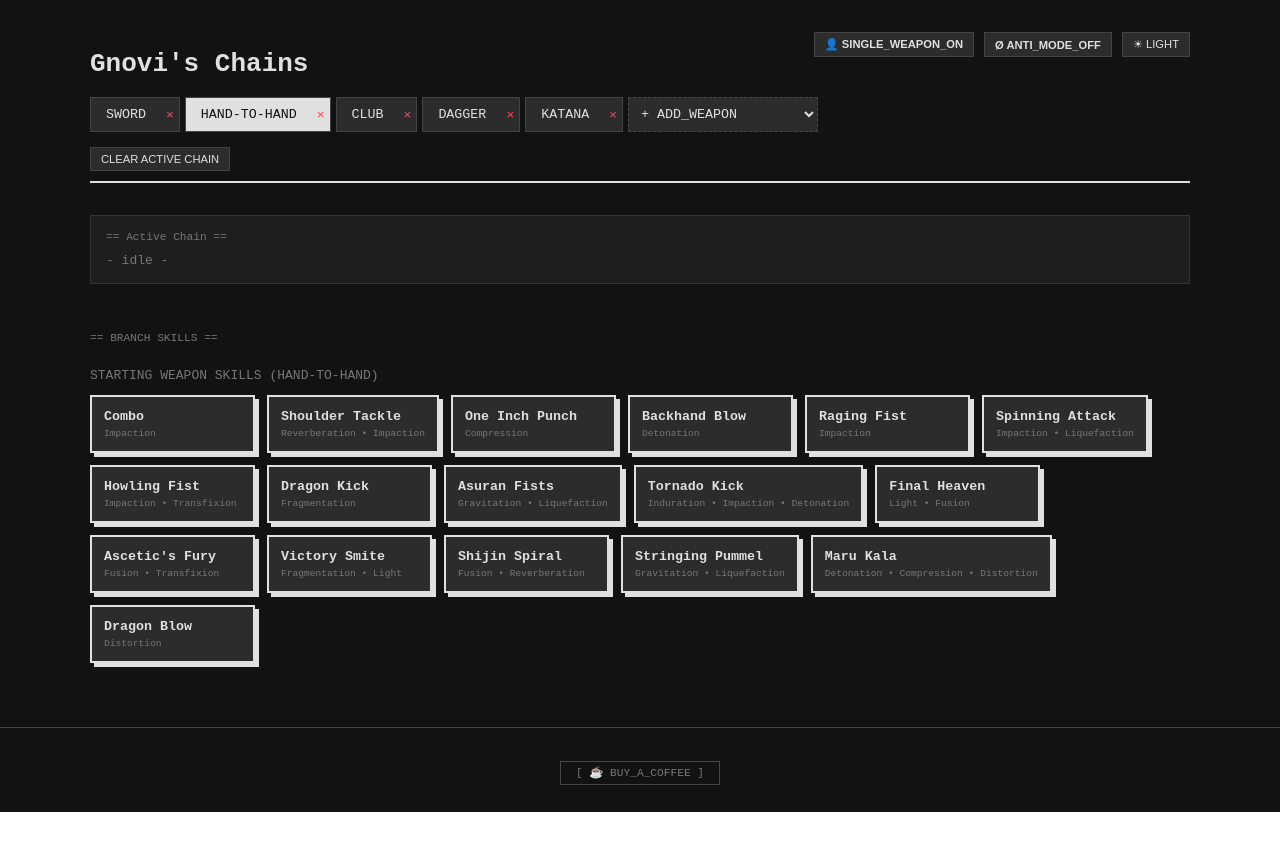
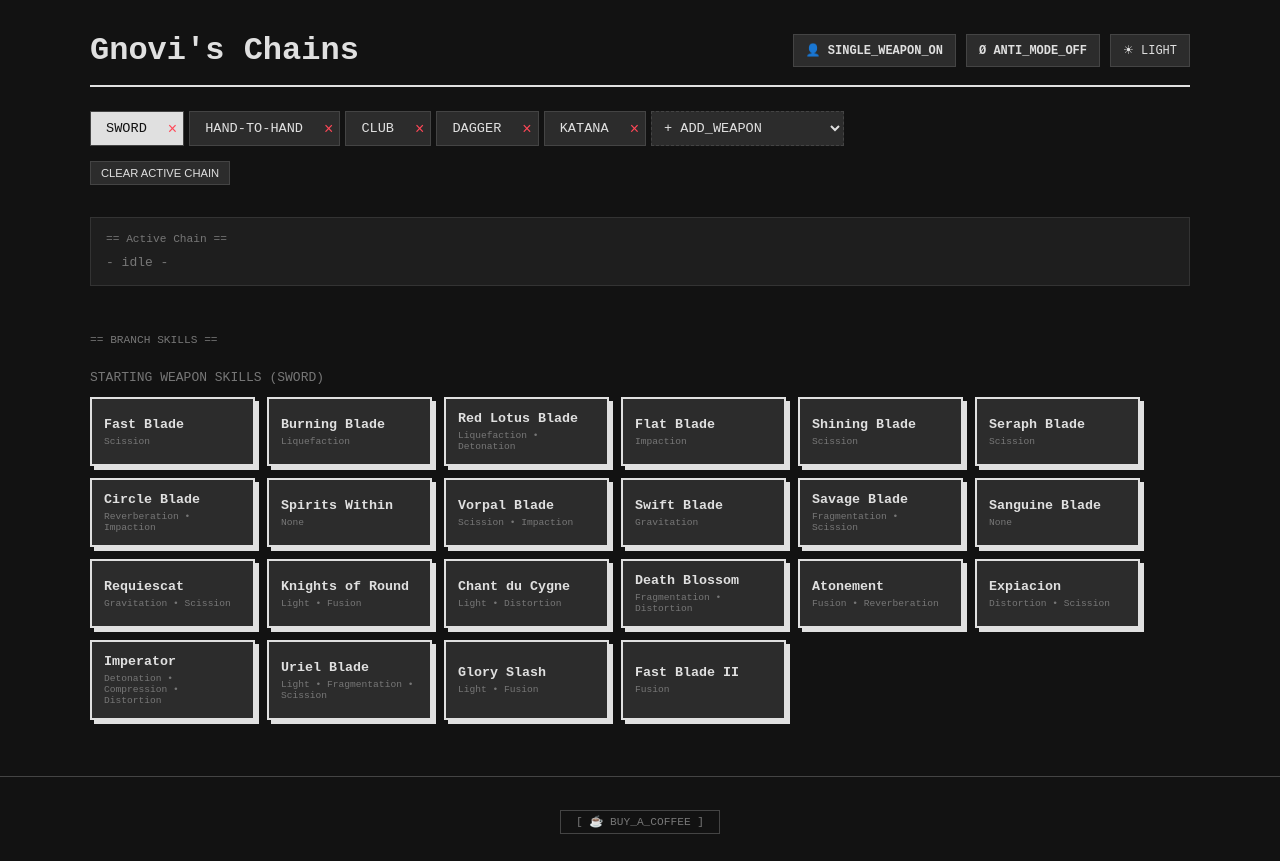
Before and after one commit to zephrose/gnovischains, a React (Create React App) app: page / in a window 1280 px wide. Before the commit the page ends 812 px from the top, so only its background shows below. Built offline with nearby package versions, Linux system fonts and the light colour scheme.

Commit message:
Reactive Mobile display

```diff
--- a/src/App.js
+++ b/src/App.js
@@ -1,4 +1,4 @@
-import React, { useState } from "react";
+import React, { useState, useEffect } from "react";
 import { weaponskills, skillchains } from "./data";
 
 const ELEMENT_COLORS = {
@@ -50,11 +50,25 @@ function App() {
     "Dagger",
     "Katana",
   ]);
-  const [activeWeaponType, setActiveWeaponType] = useState("Hand-to-Hand");
+  const [activeWeaponType, setActiveWeaponType] = useState("Sword");
   const [darkMode, setDarkMode] = useState(true);
   const [antiChainMode, setAntiChainMode] = useState(false);
   const [multiPartyMode, setMultiPartyMode] = useState(false);
   const [copyFeedback, setCopyFeedback] = useState(null);
+
+  // Responsive & Mobile State Management
+  const [isMobile, setIsMobile] = useState(false);
+  const [menuOpen, setMenuOpen] = useState(false);
+  const [expandedSections, setExpandedSections] = useState({});
+
+  useEffect(() => {
+    const handleResize = () => {
+      setIsMobile(window.innerWidth <= 768);
+    };
+    handleResize(); // Initial check
+    window.addEventListener("resize", handleResize);
+    return () => window.removeEventListener("resize", handleResize);
+  }, []);
 
   const theme = {
     bg: darkMode ? "#121212" : "#fff",
@@ -65,6 +79,19 @@ function App() {
     accent: darkMode ? "#e0e0e0" : "#333",
     muted: darkMode ? "#777" : "#aaa",
     danger: "#ff4757",
+  };
+
+  const toggleSection = (section) => {
+    setExpandedSections((prev) => ({
+      ...prev,
+      [section]: !prev[section],
+    }));
+  };
+
+  const renderTitle = () => {
+    if (antiChainMode) return "Gnovi's Anti-Chains";
+    if (multiPartyMode) return "Gnovi's Party-Chains";
+    return "Gnovi's Chains";
   };
 
   const getStyleForElement = (element, isInactive = false) => {
@@ -284,6 +311,58 @@ function App() {
   const isChainClosed =
     history.length > 0 && history[history.length - 1].isLevel4;
 
+  const renderActionButtons = () => (
+    <>
+      <button
+        onClick={() => setMultiPartyMode(!multiPartyMode)}
+        style={{
+          cursor: "pointer",
+          background: multiPartyMode ? theme.accent : theme.itemBg,
+          color: multiPartyMode ? theme.bg : theme.text,
+          border: `1px solid ${theme.border}`,
+          padding: "8px 12px",
+          fontSize: "0.75rem",
+          fontWeight: "bold",
+          fontFamily: "monospace",
+          width: isMobile ? "100%" : "auto",
+        }}
+      >
+        {multiPartyMode ? "👥 PARTY_WEAPONS_ON" : "👤 SINGLE_WEAPON_ON"}
+      </button>
+      <button
+        onClick={toggleAntiChain}
+        style={{
+          cursor: "pointer",
+          background: antiChainMode ? theme.danger : theme.itemBg,
+          color: antiChainMode ? "#fff" : theme.text,
+          border: `1px solid ${antiChainMode ? theme.danger : theme.border}`,
+          padding: "8px 12px",
+          fontSize: "0.75rem",
+          fontWeight: "bold",
+          fontFamily: "monospace",
+          width: isMobile ? "100%" : "auto",
+        }}
+      >
+        {antiChainMode ? "Ø ANTI_MODE_ON" : "Ø ANTI_MODE_OFF"}
+      </button>
+      <button
+        onClick={() => setDarkMode(!darkMode)}
+        style={{
+          cursor: "pointer",
+          background: theme.itemBg,
+          color: theme.text,
+          border: `1px solid ${theme.border}`,
+          padding: "8px 12px",
+          fontSize: "0.75rem",
+          fontFamily: "monospace",
+          width: isMobile ? "100%" : "auto",
+        }}
+      >
+        {darkMode ? "☀ LIGHT" : "🌙 DARK"}
+      </button>
+    </>
+  );
+
   return (
     <div
       style={{
@@ -295,72 +374,68 @@ function App() {
     >
       <div
         style={{
-          padding: "2rem",
+          padding: isMobile ? "1rem" : "2rem",
           maxWidth: "1100px",
           margin: "0 auto",
           fontFamily: "monospace",
           position: "relative",
         }}
       >
+        {/* Navigation / Header Layout */}
         <div
           style={{
-            position: "absolute",
-            top: "2rem",
-            right: "2rem",
             display: "flex",
-            gap: "10px",
+            justifyContent: "space-between",
+            alignItems: "center",
+            borderBottom: `2px solid ${antiChainMode ? theme.danger : theme.accent}`,
+            paddingBottom: "1rem",
+            marginBottom: "1.5rem",
           }}
         >
+          <h1 style={{ fontSize: isMobile ? "1.4rem" : "2rem", margin: 0 }}>
+            {renderTitle()}
+          </h1>
+
+          {isMobile ? (
             <button
-            onClick={() => setMultiPartyMode(!multiPartyMode)}
+              onClick={() => setMenuOpen(!menuOpen)}
               style={{
                 cursor: "pointer",
-              background: multiPartyMode ? theme.accent : theme.itemBg,
-              color: multiPartyMode ? theme.bg : theme.text,
+                background: menuOpen ? theme.accent : theme.itemBg,
+                color: menuOpen ? theme.bg : theme.text,
                 border: `1px solid ${theme.border}`,
-              padding: "5px 10px",
-              fontSize: "0.7rem",
+                padding: "6px 12px",
+                fontSize: "0.75rem",
                 fontWeight: "bold",
               }}
             >
-            {multiPartyMode ? "👥 PARTY_WEAPONS_ON" : "👤 SINGLE_WEAPON_ON"}
+              {menuOpen ? "[ × CLOSE ]" : "[ ☰ SETTINGS ]"}
             </button>
-          <button
-            onClick={toggleAntiChain}
+          ) : (
+            <div style={{ display: "flex", gap: "10px" }}>
+              {renderActionButtons()}
+            </div>
+          )}
+        </div>
+
+        {/* Mobile Settings Drawer */}
+        {isMobile && menuOpen && (
+          <div
             style={{
-              cursor: "pointer",
-              background: antiChainMode ? theme.danger : theme.itemBg,
-              color: antiChainMode ? "#fff" : theme.text,
-              border: `1px solid ${antiChainMode ? theme.danger : theme.border}`,
-              padding: "5px 10px",
-              fontSize: "0.7rem",
-              fontWeight: "bold",
+              display: "flex",
+              flexDirection: "column",
+              gap: "8px",
+              background: theme.cardBg,
+              padding: "12px",
+              border: `1px solid ${theme.border}`,
+              marginBottom: "1.5rem",
             }}
           >
-            {antiChainMode ? "Ø ANTI_MODE_ON" : "Ø ANTI_MODE_OFF"}
-          </button>
-          <button
-            onClick={() => setDarkMode(!darkMode)}
-            style={{
-              cursor: "pointer",
-              background: theme.itemBg,
-              color: theme.text,
-              border: `1px solid ${theme.border}`,
-              padding: "5px 10px",
-              fontSize: "0.7rem",
-            }}
-          >
-            {darkMode ? "☀ LIGHT" : "🌙 DARK"}
-          </button>
+            {renderActionButtons()}
           </div>
+        )}
 
-        <header
-          style={{
-            borderBottom: `2px solid ${antiChainMode ? theme.danger : theme.accent}`,
-            marginBottom: "2rem",
-          }}
-        >
-          <h1>{antiChainMode ? "Gnovi's Anti-Chains" : "Gnovi's Chains"}</h1>
+        {/* Party Slot Configuration Bar */}
         <div
           style={{
             display: "flex",
@@ -387,7 +462,8 @@ function App() {
               <button
                 onClick={() => setActiveWeaponType(weapon)}
                 style={{
-                    padding: "8px 15px",
+                  padding: isMobile ? "6px 10px" : "8px 15px",
+                  fontSize: isMobile ? "0.7rem" : "0.85rem",
                   border: "none",
                   cursor: "pointer",
                   fontFamily: "monospace",
@@ -405,11 +481,12 @@ function App() {
               <button
                 onClick={() => removeFromParty(weapon)}
                 style={{
-                    padding: "8px 5px",
+                  padding: "0 6px",
                   border: "none",
                   background: "transparent",
                   color: theme.danger,
                   cursor: "pointer",
+                  fontSize: isMobile ? "0.85rem" : "1rem",
                 }}
               >
                 ×
@@ -425,7 +502,8 @@ function App() {
             }}
             value=""
             style={{
-                padding: "8px",
+              padding: isMobile ? "6px" : "8px",
+              fontSize: isMobile ? "0.7rem" : "0.85rem",
               fontFamily: "monospace",
               border: `1px dashed ${theme.border}`,
               background: theme.itemBg,
@@ -442,6 +520,7 @@ function App() {
             ))}
           </select>
         </div>
+
         <button
           onClick={() => setHistory([])}
           style={{
@@ -451,13 +530,13 @@ function App() {
             color: theme.text,
             padding: "5px 10px",
             fontSize: "0.7rem",
-              marginBottom: "10px",
+            marginBottom: "2rem",
           }}
         >
           CLEAR ACTIVE CHAIN
         </button>
-        </header>
 
+        {/* Core Processing Panel (Stacked on Mobile) */}
         <section
           style={{
             marginBottom: "3rem",
@@ -469,11 +548,13 @@ function App() {
           <div
             style={{
               display: "flex",
+              flexDirection: isMobile ? "column" : "row",
               justifyContent: "space-between",
               alignItems: "flex-start",
+              gap: "20px",
             }}
           >
-            <div style={{ flex: 1 }}>
+            <div style={{ flex: 1, width: "100%" }}>
               <div
                 style={{
                   fontSize: "0.7rem",
@@ -496,17 +577,23 @@ function App() {
                 {history.map((step, i) => (
                   <div
                     key={i}
-                    style={{ display: "flex", alignItems: "center" }}
+                    style={{
+                      display: "flex",
+                      flexDirection: isMobile ? "column" : "row",
+                      alignItems: isMobile ? "flex-start" : "center",
+                      gap: isMobile ? "6px" : "0px",
+                    }}
                   >
                     <div
                       style={{
-                        width: "240px",
+                        width: isMobile ? "100%" : "240px",
                         padding: "8px",
                         border: `1px solid ${darkMode ? "#444" : "#ddd"}`,
                         background: theme.itemBg,
                         display: "flex",
                         justifyContent: "space-between",
                         alignItems: "center",
+                        boxSizing: "border-box",
                       }}
                     >
                       <div>
@@ -560,7 +647,7 @@ function App() {
                     {i < history.length - 1 && (
                       <div
                         style={{
-                          padding: "0 20px",
+                          padding: isMobile ? "0 8px" : "0 20px",
                           display: "flex",
                           alignItems: "center",
                           gap: "10px",
@@ -596,8 +683,7 @@ function App() {
             {history.length > 0 && (
               <div
                 style={{
-                  width: "300px",
-                  marginLeft: "20px",
+                  width: isMobile ? "100%" : "300px",
                   display: "flex",
                   flexDirection: "column",
                   gap: "10px",
@@ -688,6 +774,7 @@ function App() {
           </div>
         </section>
 
+        {/* Branch Rendering (Accordions on Mobile) */}
         <section>
           <div
             style={{
@@ -700,9 +787,25 @@ function App() {
             ==
           </div>
           {!isChainClosed ? (
-            Object.entries(groupedNextSteps).map(([element, skills]) => (
-              <div key={element} style={{ marginBottom: "2rem" }}>
-                <div style={{ marginBottom: "12px" }}>
+            Object.entries(groupedNextSteps).map(([element, skills]) => {
+              const isSectionOpen = !isMobile || !!expandedSections[element];
+
+              return (
+                <div key={element} style={{ marginBottom: "1.5rem" }}>
+                  <div
+                    onClick={() => isMobile && toggleSection(element)}
+                    style={{
+                      marginBottom: "12px",
+                      cursor: isMobile ? "pointer" : "default",
+                      display: "flex",
+                      justifyContent: "space-between",
+                      alignItems: "center",
+                      background: isMobile ? theme.cardBg : "transparent",
+                      padding: isMobile ? "10px" : "0",
+                      border: isMobile ? `1px solid ${theme.border}` : "none",
+                    }}
+                  >
+                    <div>
                       {antiChainMode ? (
                         <span
                           style={{
@@ -728,7 +831,21 @@ function App() {
                         </span>
                       )}
                     </div>
-                <div style={{ display: "flex", flexWrap: "wrap", gap: "12px" }}>
+                    {isMobile && (
+                      <span style={{ fontSize: "0.8rem", color: theme.muted }}>
+                        {isSectionOpen ? "[ - COLLAPSE ]" : `[ + EXPAND (${skills.length}) ]`}
+                      </span>
+                    )}
+                  </div>
+
+                  {isSectionOpen && (
+                    <div
+                      style={{
+                        display: "flex",
+                        flexWrap: "wrap",
+                        gap: "12px",
+                      }}
+                    >
                       {skills.map((ws, idx) => {
                         const hasPartyHeader = multiPartyMode && history.length > 0;
                         return (
@@ -740,7 +857,7 @@ function App() {
                             style={{
                               position: "relative",
                               padding: "12px",
-                          paddingTop: hasPartyHeader ? "22px" : "12px",
+                              paddingTop: hasPartyHeader ? "24px" : "12px",
                               background: theme.itemBg,
                               color: theme.text,
                               border: ws.isPriority
@@ -749,7 +866,8 @@ function App() {
                               cursor: ws.isPriority ? "pointer" : "not-allowed",
                               fontFamily: "monospace",
                               textAlign: "left",
-                          minWidth: "165px",
+                              width: isMobile ? "100%" : "165px",
+                              boxSizing: "border-box",
                               boxShadow: ws.isPriority
                                 ? `4px 4px 0px ${antiChainMode ? theme.danger : theme.accent}`
                                 : "none",
@@ -789,8 +907,10 @@ function App() {
                         );
                       })}
                     </div>
+                  )}
                 </div>
-            ))
+              );
+            })
           ) : (
             <div
               style={{
```
Lines whose indentation alone changed are shown as unchanged.
